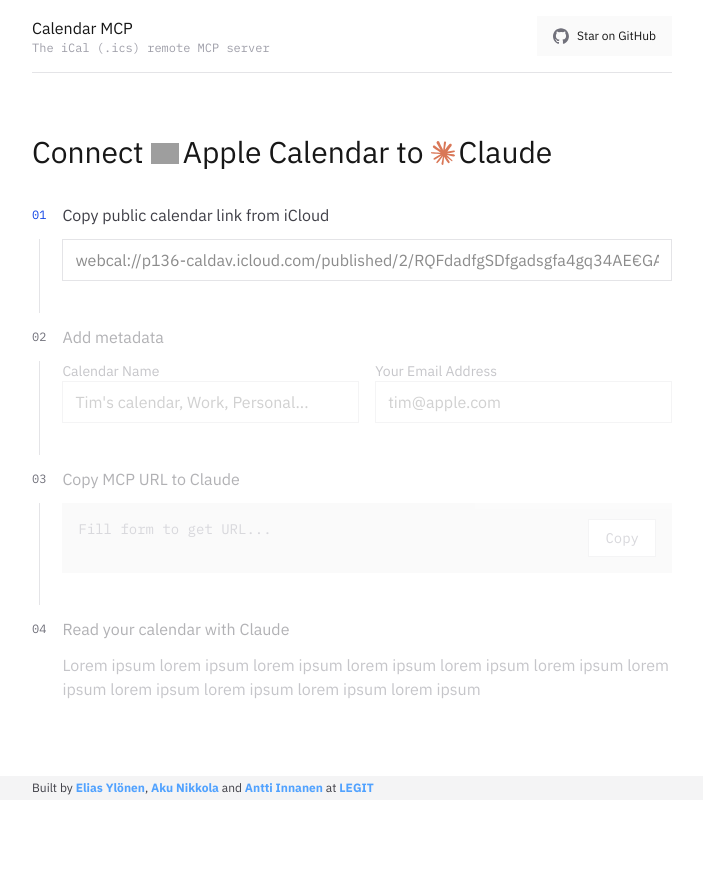
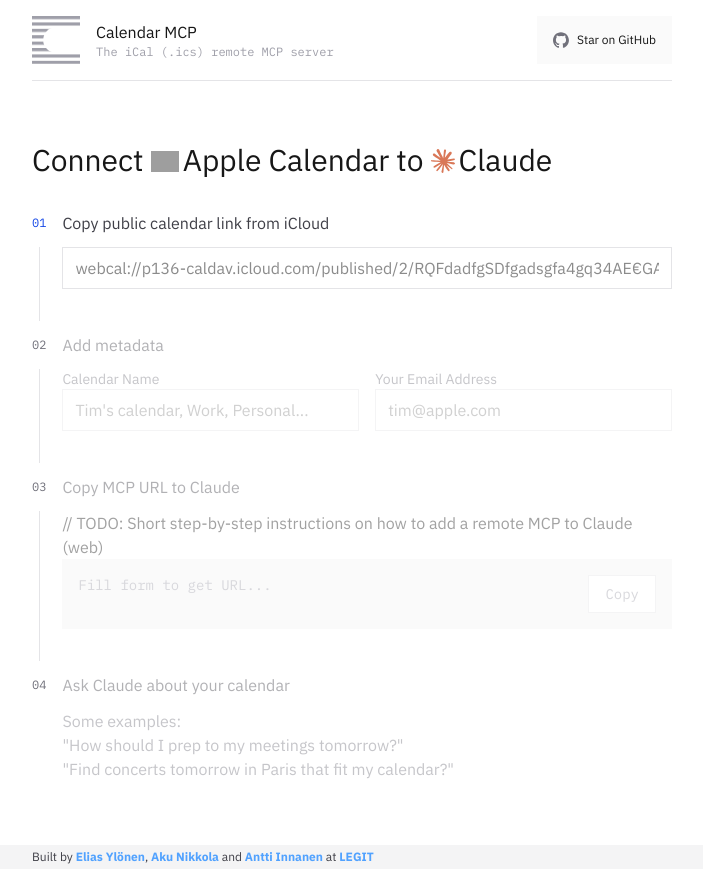
Before and after one commit to Legit-AI/calendar-mcp, a Next.js app: page / in a window 1280 px wide. Shown: the whole page, without its empty margins (288-991 px from the left). Before the commit the page ends 800 px from the top, so only its background shows below. Built offline with nearby package versions, Linux system fonts and the light colour scheme; grey boxes are pictures that could not be loaded.

Commit message:
Add logo, refactor

```diff
--- /dev/null
+++ b/src/app/CalendarMCPLogo.tsx
@@ -0,0 +1,39 @@
+export const CalendarMCPLogo = (props: {
+  size?: string;
+  className?: string;
+}) => {
+  return (
+    <svg
+      className={props.className}
+      width={15}
+      height={15}
+      viewBox={`0 0 15 15`}
+      xmlns="http://www.w3.org/2000/svg"
+    >
+      <defs>
+        <pattern
+          id="stripes"
+          width="2"
+          height={15}
+          patternUnits="userSpaceOnUse"
+          patternTransform="rotate(90)"
+        >
+          <rect width="6.25" height={15} fill="#9f9fa9" />
+          <rect x="1" width="6.25" height={15} fill="white" />
+        </pattern>
+
+        <mask id="circle-mask">
+          <rect width="15" height="15" fill="white" />
+          <circle cx="7.5" cy="7.5" r="4" fill="black" />
+          <rect x="7.5" y="3.75" width="7.5" height="7.5" fill="black" />
+        </mask>
+      </defs>
+      <rect
+        width={15}
+        height={15}
+        fill="url(#stripes)"
+        mask="url(#circle-mask)"
+      />
+    </svg>
+  );
+};
--- a/src/app/Header.tsx
+++ b/src/app/Header.tsx
@@ -1,13 +1,13 @@
 import Link from "next/link";
 import { GitHubLogo } from "./GitHubLogo";
-import { LegitLogo } from "./LegitLogo";
+import { CalendarMCPLogo } from "./CalendarMCPLogo";
 
 export const Header = () => (
   <header className="flex justify-center">
     <div className="flex-1 px-4 max-w-2xl">
       <div className="py-4 flex-1 flex justify-between border-b border-zinc-200">
         <Link href="/" className="flex items-center">
-          {/*<LegitLogo className="w-12 h-12" />*/}
+          <CalendarMCPLogo className="w-12 h-12 mr-4" />
           <div className="flex flex-col">
             <div className="">Calendar MCP</div>
             <div className="font-[family-name:var(--font-ibm-plex-mono)] text-zinc-400 text-xs">
--- a/src/app/HeroSection.tsx
+++ b/src/app/HeroSection.tsx
@@ -8,7 +8,7 @@
       <Image
         className="inline -mt-1 mr-1"
         src="/images/MACOSCalendar.png"
-        alt="Mac OS Calendar icon"
+        alt=""
         width={28}
         height={28}
       />
--- /dev/null
+++ b/src/app/MCPConfigurationInstructions.tsx
@@ -0,0 +1,103 @@
+import Link from "next/link";
+
+const MCPURLBox = ({
+  mcpUrl,
+  isMcpUrlVisible,
+  isCopied,
+  onCopyClick,
+}: {
+  mcpUrl: string;
+  isMcpUrlVisible?: boolean;
+  isCopied?: boolean;
+  onCopyClick: () => any;
+}) => (
+  <div
+    className={`p-4 text-sm flex bg-zinc-100 font-[family-name:var(--font-ibm-plex-mono)] transition-all duration-500 ${isMcpUrlVisible ? "text-zinc-700" : "text-zinc-400"}`}
+  >
+    <div className="flex-1 select-all break-all">
+      {isMcpUrlVisible ? mcpUrl : "Fill form to get URL..."}
+    </div>
+    <button
+      className={`cursor-pointer ml-4 px-4 py-2 border border-zinc-200 transition-all active:bg-zinc-100 active:scale-95 ${isCopied ? "bg-zinc-100" : "bg-white hover:bg-zinc-50"}`}
+      onClick={() => onCopyClick()}
+    >
+      Copy
+    </button>
+  </div>
+);
+
+const ClaudeWebMCPConfigurationInstructions = ({
+  mcpUrl,
+  isMcpUrlVisible,
+  isCopied,
+  onCopyClick,
+}: {
+  mcpUrl: string;
+  isMcpUrlVisible?: boolean;
+  isCopied?: boolean;
+  onCopyClick: () => any;
+}) => (
+  <>
+    // TODO: Short step-by-step instructions on how to add a remote MCP to
+    Claude (web)
+    {/* <ul className="list-decimal">
+      <li></li>
+    </ul> */}
+    <MCPURLBox
+      mcpUrl={mcpUrl}
+      isMcpUrlVisible={isMcpUrlVisible}
+      isCopied={isCopied}
+      onCopyClick={onCopyClick}
+    />
+  </>
+);
+
+const ClaudeForDesktopMCPConfigurationInstructions = ({
+  mcpUrl,
+  isMcpUrlVisible,
+  isCopied,
+  onCopyClick,
+}: {
+  mcpUrl: string;
+  isMcpUrlVisible?: boolean;
+  isCopied?: boolean;
+  onCopyClick: () => any;
+}) => (
+  <>
+    {/* TODO: Short step-by-step instructions on how to add a remote MCP to Claude for Desktop */}
+    {/* <ul className="list-decimal">
+      <li></li>
+    </ul> */}
+    <MCPURLBox
+      mcpUrl={mcpUrl}
+      isMcpUrlVisible={isMcpUrlVisible}
+      isCopied={isCopied}
+      onCopyClick={onCopyClick}
+    />
+  </>
+);
+
+export const MCPConfigurationInstructions = ({
+  mcpUrl,
+  isMcpUrlVisible,
+  isCopied,
+  onCopyClick,
+}: {
+  mcpUrl: string;
+  isMcpUrlVisible?: boolean;
+  isCopied?: boolean;
+  onCopyClick: () => any;
+}) => (
+  <div>
+    {/* <div>
+      <Link href="/claude-web">Claude (web)</Link>
+      <Link href="/claude-for-desktop">Claude for Desktop</Link>
+    </div> */}
+    <ClaudeWebMCPConfigurationInstructions
+      mcpUrl={mcpUrl}
+      isMcpUrlVisible={isMcpUrlVisible}
+      isCopied={isCopied}
+      onCopyClick={onCopyClick}
+    />
+  </div>
+);
--- a/src/app/StepsSection.tsx
+++ b/src/app/StepsSection.tsx
@@ -4,10 +4,10 @@
   DetailedHTMLProps,
   InputHTMLAttributes,
   PropsWithChildren,
-  useEffect,
   useState,
 } from "react";
 import z from "zod";
+import { MCPConfigurationInstructions } from "./MCPConfigurationInstructions";
 
 const InputLabel = ({ children }: PropsWithChildren) => (
   <label className="text-sm text-zinc-500">{children}</label>
@@ -83,7 +83,10 @@
       >
         <Input
           placeholder="webcal://p136-caldav.icloud.com/published/2/RQFdadfgSDfgadsgfa4gq34AE€GAEFGASDFGArgADF_ASdfgadsfgAFdGAhgtrwf"
-          onChange={(event) => setIcsUrl(event.target.value)}
+          onChange={(event) => {
+            setIcsUrl(event.target.value);
+            setIsCopied(false);
+          }}
         />
       </Step>
       <Step
@@ -97,14 +100,20 @@
             <InputLabel>Calendar Name</InputLabel>
             <Input
               placeholder={"Tim's calendar, Work, Personal..."}
-              onChange={(event) => setCalendarName(event.target.value)}
+              onChange={(event) => {
+                setCalendarName(event.target.value);
+                setIsCopied(false);
+              }}
             />
           </div>
           <div className="flex-1 flex flex-col">
             <InputLabel>Your Email Address</InputLabel>
             <Input
               placeholder="tim@apple.com"
-              onChange={(event) => setEmail(event.target.value)}
+              onChange={(event) => {
+                setEmail(event.target.value);
+                setIsCopied(false);
+              }}
             />
           </div>
         </div>
@@ -117,22 +126,12 @@
         number={3}
         title="Copy MCP URL to Claude"
       >
-        <div
-          className={`p-4 text-sm flex bg-zinc-100 font-[family-name:var(--font-ibm-plex-mono)] transition-all duration-500 ${isIcsUrlValid && isCalendarNameValid && isEmailValid ? "text-zinc-700" : "text-zinc-400"}`}
-        >
-          <div className="flex-1 select-all break-all">
-            {isIcsUrlValid && isCalendarNameValid && isEmailValid
-              ? mcpUrl
-              : "Fill form to get URL..."}
-          </div>
-          <button
-            className={`cursor-pointer ml-4 px-4 py-2 border border-zinc-200 transition-all active:bg-zinc-100 active:scale-95 ${isCopied ? "bg-zinc-100" : "bg-white hover:bg-zinc-50"}`}
-            onClick={() => setIsCopied(true)}
-          >
-            Copy
-          </button>
-        </div>
-        {/* TODO: Instructions how to add a remote MCP to Claude */}
+        <MCPConfigurationInstructions
+          mcpUrl={mcpUrl}
+          isMcpUrlVisible={isIcsUrlValid && isCalendarNameValid && isEmailValid}
+          isCopied={isCopied}
+          onCopyClick={() => setIsCopied(true)}
+        />
       </Step>
       <Step
         isLast
@@ -141,11 +140,14 @@
         }
         isDisabled={!isIcsUrlValid || !isCalendarNameValid || !isEmailValid}
         number={4}
-        title="Read your calendar with Claude"
+        title="Ask Claude about your calendar"
       >
         <p className="text-zinc-500">
-          Lorem ipsum lorem ipsum lorem ipsum lorem ipsum lorem ipsum lorem
-          ipsum lorem ipsum lorem ipsum lorem ipsum lorem ipsum lorem ipsum
+          Some examples:
+          <br />
+          "How should I prep to my meetings tomorrow?"
+          <br />
+          "Find concerts tomorrow in Paris that fit my calendar?"
         </p>
         {/* TODO: Try a prompt. Example: "Find concerts tomorrow in Paris that fit my calendar" */}
       </Step>
```
Also changed, not shown: 1 other file (tests, documents, lock files or other folders).
